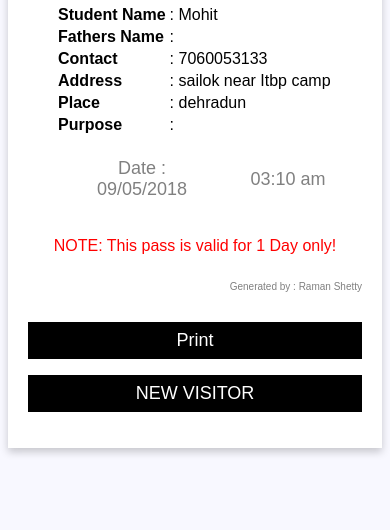
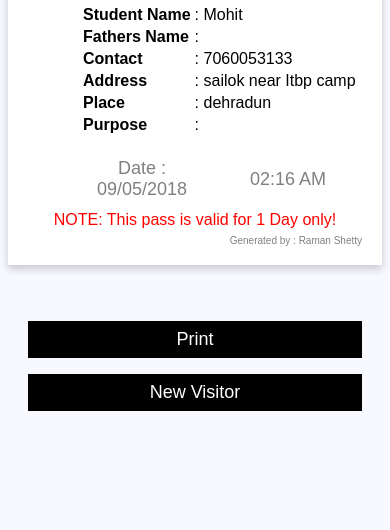
Before and after one commit to dhairyachandra/VisitorSystem_new, a PHP site: page /generate.php?f=MOHIT.JPG in a window 390 px wide. Shown: the part 314-844 px from the top of the page. Run offline with PHP 8.4, Linux system fonts and the light colour scheme; a user stored in the database is signed in; data comes from the database, SQL or seed files in the repository; both versions use the stored data as it was before the commit; data that the repository does not hold is empty; some libraries are stand-ins or nearby versions.

Commit message:
Card Print and Mob No Validation
On visitor card print page, when clicked on print only card is printed nothing else.

When adding new visitor, Mobile Number now has a validation i.e only 10 digit number and should start with (6,7,8,9) only.

```diff
--- /dev/null
+++ b/css/gstyle.css
@@ -0,0 +1,66 @@
+@media print
+    {
+        .last { display: none; }
+        #hd { display: none; }
+    }
+.card {
+  box-shadow: 0 4px 8px 0 rgba(0, 0, 0, 0.2);
+  max-width: 350px;
+  margin: auto;
+  text-align: center;
+  font-family: arial;
+    padding: 20px;
+    background-color: white;
+}
+
+.title {
+  color: grey;
+  font-size: 18px;
+}
+
+    .dt{
+        padding-left: 40px;
+    }
+    .lst{
+        font-size: 5px;
+    }
+button {
+  border: none;
+  outline: 0;
+  display: inline-block;
+  padding: 8px;
+  color: white;
+  background-color: #000;
+  text-align: center;
+  cursor: pointer;
+  width: 100%;
+  font-size: 18px;
+}
+    table{
+        padding-left: 50px;
+    }
+    body{
+        background-color: ghostwhite;
+    }
+
+    .last{
+       max-width: 400px;
+      margin: auto;
+      text-align: center;
+      font-family: arial;
+        padding: 20px;
+    margin-top: 20px;
+    }
+    .details{
+
+        margin-top: -20px;
+    }
+a {
+  text-decoration: none;
+  font-size: 22px;
+  color: black;
+}
+
+button:hover, a:hover {
+  opacity: 0.7;
+}
--- a/generate.php
+++ b/generate.php
@@ -67,74 +67,16 @@ header('Location:index.php');
 <!DOCTYPE html>
 <html>
 <head>
+<link rel="stylesheet" type="text/css" href="css/gstyle.css">
 <link rel="stylesheet" href="font-awesome.min.css">
 <script type="text/javascript" src = "./js/jquery.js"></script>
-<script type="text/javascript">
-    function printData()
-    {
-   var divToPrint=document.getElementById("card1");
-   newWin= window.open("");
-   newWin.document.write(divToPrint.outerHTML);
-   newWin.print();
-   newWin.close();
-    }
-</script>
-<style>
-.card {
-  box-shadow: 0 4px 8px 0 rgba(0, 0, 0, 0.2);
-  max-width: 500px;
-  margin: auto;
-  text-align: center;
-  font-family: arial;
-    padding: 20px;
-    background-color: white;
-}
 
-.title {
-  color: grey;
-  font-size: 18px;
-}
-
-    .dt{
-        padding-left: 40px;
-    }
-    .lst{
-        font-size: 5px;
-    }
-button {
-  border: none;
-  outline: 0;
-  display: inline-block;
-  padding: 8px;
-  color: white;
-  background-color: #000;
-  text-align: center;
-  cursor: pointer;
-  width: 100%;
-  font-size: 18px;
-}
-    body{
-        background-color: ghostwhite;
-    }
-
-
-
-a {
-  text-decoration: none;
-  font-size: 22px;
-  color: black;
-}
-
-button:hover, a:hover {
-  opacity: 0.7;
-}
-</style>
 </head>
 <body>
 
-<h2 style="text-align:center">Visitor Card</h2>
+<h2 id="hd" style="text-align:center">Visitor Card</h2>
 
-<div class="card">
+<div class="card" id="crd">
 
        <img width="60%" height="60%" src="images/gl.png">
        <br><br>
@@ -170,27 +112,28 @@ button:hover, a:hover {
       </table>
 
        <div class="dt">
-      <table align=center >
+      <table align=center style="padding-left:0px;">
     <tbody>
     <tr>
     <td style="width: 50%;"><p class="title"><?php echo "Date : " .date("d/m/Y");?></p></td>
-    <td style="width: 50%; margin-left:50px;"><p class="title"><?php echo "" .date("h:i a" ,time()+3240);?></td>
+    <td style="width: 50%; margin-left:50px;"><p class="title"><?php echo "" .date("h:i A");?></td>
     </tr>
           </tbody>
         </table>
       </div>
+      <p style="margin-top:-10px;"><SPAN STYLE="COLOR:Red">NOTE: This pass is valid for 1 Day only!</SPAN></p>
+      <div class="details" style= "float:right">
 
-      <p><SPAN STYLE="COLOR:Red">NOTE: This pass is valid for 1 Day only!</SPAN></p>
-      <div style= "float:right">
-
-    <p class="title" style="font-size:10px;"><?php echo "Generated by : $first $second";?></p>
-        <p class="title" style="font-size:10px;float:right;"><?php echo " $gate";?></p>
+        <p class="title" style="font-size:10px;"><?php echo "Generated by : $first $second";?> <br>
+        &nbsp;&nbsp;&nbsp;&nbsp;&nbsp;&nbsp;<?php echo " $gate";?></p>
       </div>
 
- <p><button onclick="printData();">Print</button></p>
 
- <p><a href="register.php"><button>NEW VISITOR</button></a></p>
 </div>
+<div class="last">
+    <p><button onclick="print()">Print</button></p>
 
+ <p><a href="register.php"><button>New Visitor</button></a></p>
+</div>
 </body>
 </html>
--- a/index.php
+++ b/index.php
@@ -78,11 +78,11 @@
 						</button>
 					</div>
 
-					Ashish
-
 
 				</form>
+				<p style="padding-top:20px; padding-left:60px"><b>Designed By: </b>Dhairya Chandra</p>
 			</div>
+
 		</div>
 	</div>
 
--- a/register.php
+++ b/register.php
@@ -188,7 +188,7 @@ li a:hover {
 </tr>
 <tr>
 <td style="width: 30%;">Mobile No: </td>
-<td style="width: 70%;"><input type="text" placeholder="Enter Mobile Number" name="num" placeholder="^[0-9]{10}$" required></td>
+<td style="width: 70%;"><input type="text" placeholder="Enter 10 Digit Mobile Number" name="num" pattern="[6789][0-9]{9}" required></td>
 </tr>
 <tr>
 <td style="width: 10%;">City: </td>
```
Also changed, not shown: team2.sql (deleted, +0 -89 lines), photo/IMG_0619.jpg (added), photo/IMG_1643.JPG (added), photo/Web-designing.jpg (added), photo/dc.jpg (added), 1 other file.
